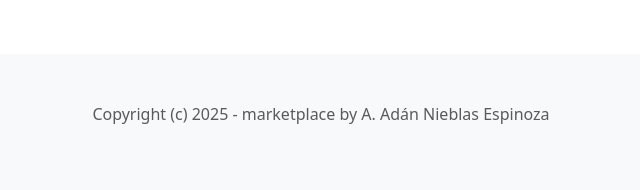
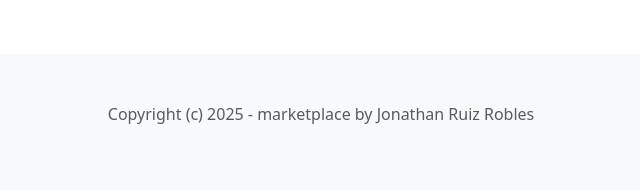
Before and after one commit to jonathaan229/marketplace_main_jonathan, a Django app: page / in a window 1280 px wide. Shown: the part 767-957 px from the top of the page, without its empty margins (319-959 px from the left). Run offline with Django 5.2, Linux system fonts and the light colour scheme; data comes from the database, SQL or seed files in the repository.

Commit message:
Update base.html

```diff
--- a/store/templates/store/base.html
+++ b/store/templates/store/base.html
@@ -17,7 +17,7 @@
     </section>
 
     <footer class="py-5 text-center text-body-secondary bg-body-tertiary">
-        <p>Copyright (c) 2025 - marketplace by A. Adán Nieblas Espinoza</p>
+        <p>Copyright (c) 2025 - marketplace by Jonathan Ruiz Robles</p>
     </footer>
 </body>
 </html>
```
